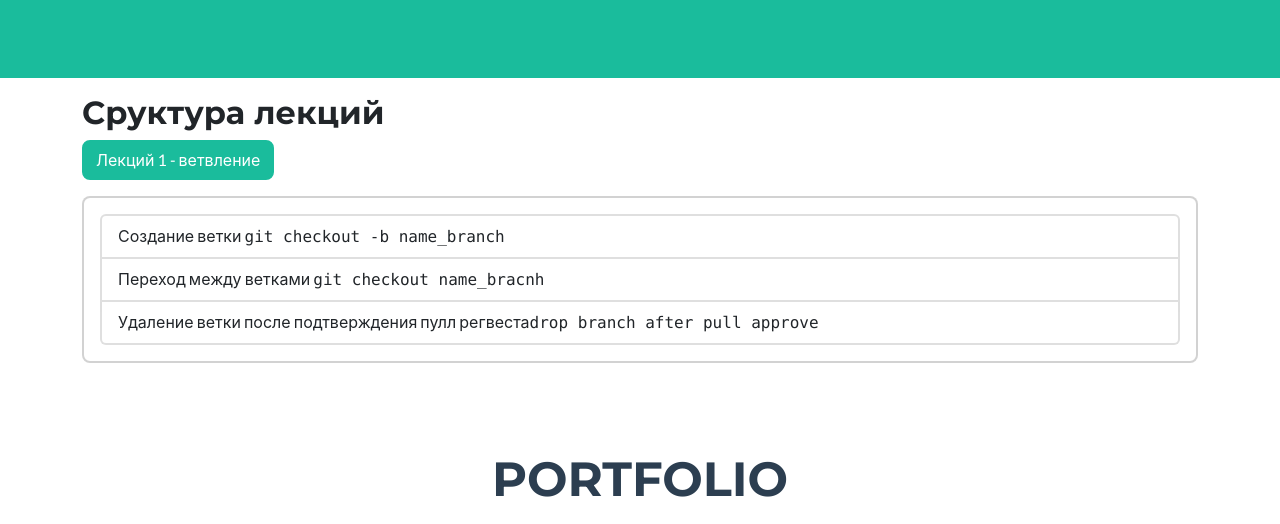
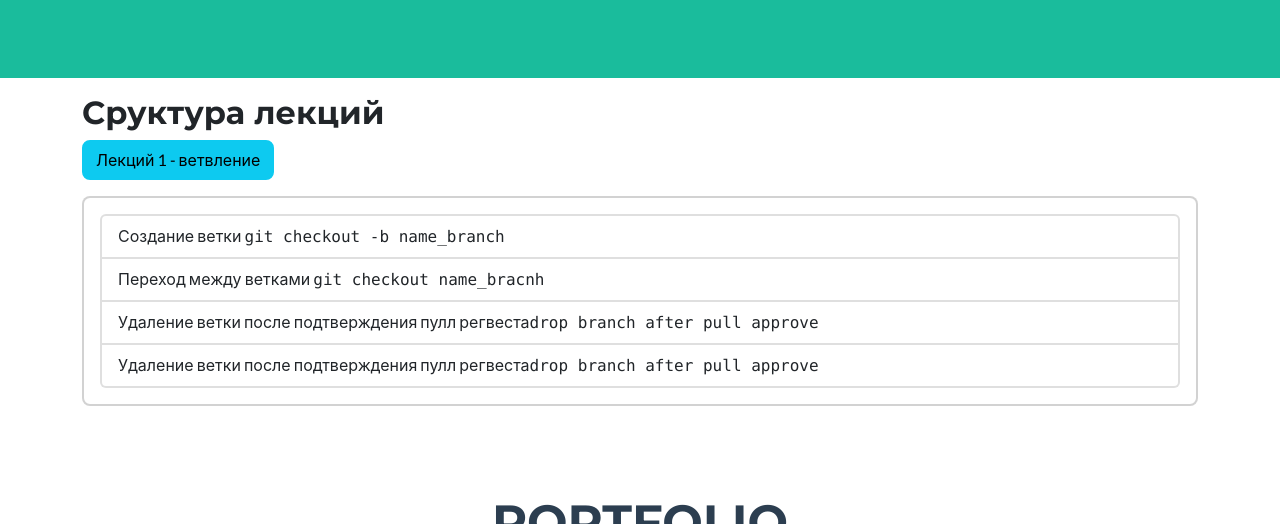
Before and after one commit to makarmarkov/land_devops, a plain HTML site: page index.html in a window 1280 px wide. Both pictures are taken after a click on the button "Лекций 1 - ветвление". Shown: the part 705-1229 px from the top of the page. Drawn offline with nearby package versions, Linux system fonts and the light colour scheme.

Commit message:
release change primary to info and duplicate li

```diff
--- a/index.html
+++ b/index.html
@@ -56,7 +56,7 @@
                 <div class="col-12">
                     <h2>Сруктура лекций</h2>
                     <p>
-                        <a class="btn btn-primary" data-bs-toggle="collapse" href="#collapseExample" role="button" aria-expanded="false" aria-controls="collapseExample">
+                        <a class="btn btn-info" data-bs-toggle="collapse" href="#collapseExample" role="button" aria-expanded="false" aria-controls="collapseExample">
                           Лекций 1 - ветвление
                         </a>
                       </p>
@@ -65,6 +65,7 @@
                             <ul class="list-group">
                                 <li class="list-group-item">Создание ветки <samp>git checkout -b name_branch</samp></li>
                                 <li class="list-group-item">Переход между ветками <samp>git checkout name_bracnh</samp></li>
+                                <li class="list-group-item">Удаление ветки после подтверждения пулл регвеста<samp>drop branch after pull approve </samp></li>
                                 <li class="list-group-item">Удаление ветки после подтверждения пулл регвеста<samp>drop branch after pull approve </samp></li>
                               </ul>
                         </div>
```
